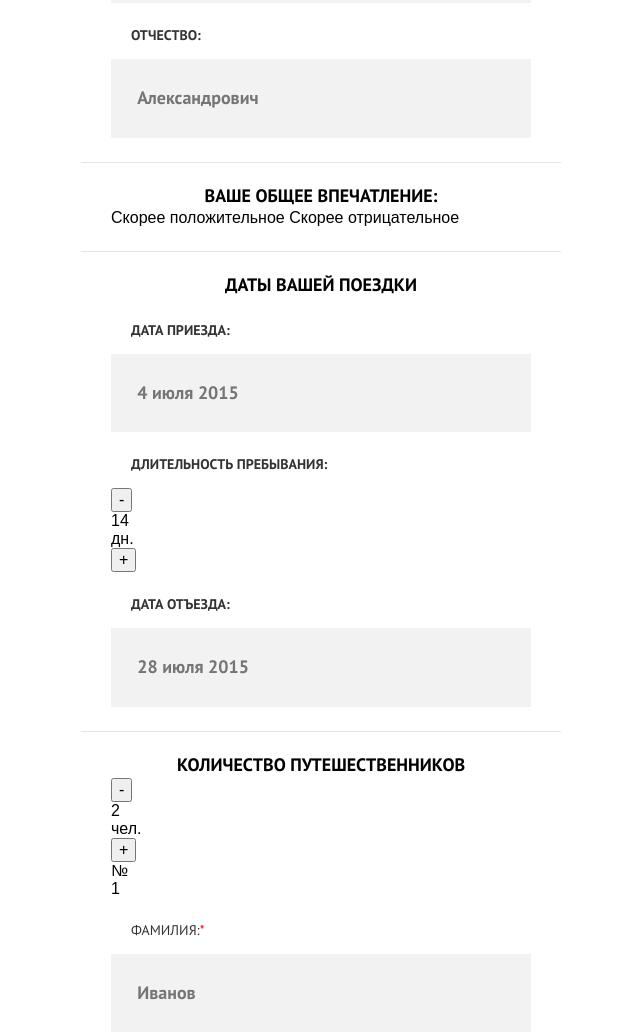
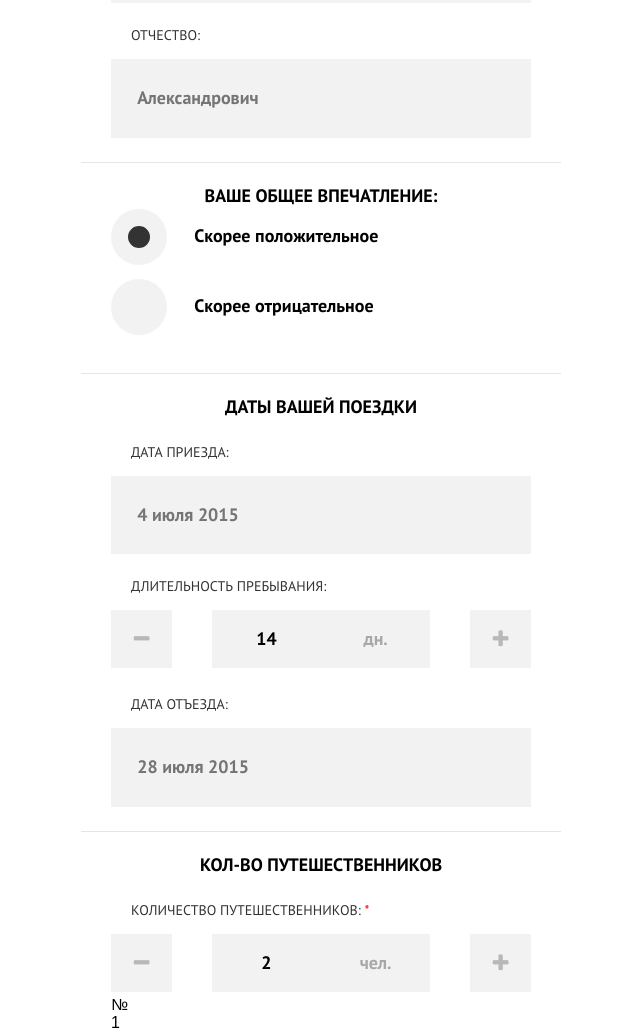
Before and after one commit to True-Evzheniy/92049-sedona, a website: page form.html in a window 1280 px wide. Shown: the part 1093-2128 px from the top of the page, without its empty margins (319-959 px from the left). Drawn offline with nearby package versions, Linux system fonts and the light colour scheme; files that its build step writes are made by us from their sources.

Commit message:
add checked

```diff
--- a/form.html
+++ b/form.html
@@ -42,49 +42,50 @@
 
 			<div class="hotel-form__item">
 				<h1 class="hotel-form__title">Представьтесь, пожалуйста:</h1>
-				<h2 class="hotel-form__label hotel-form__label--req">Фамилия:</h2>
+				<label class="hotel-form__label hotel-form__label--req">Фамилия:</label>
 				<input class="hotel-form__input" type="text" required placeholder="Иванов">
-				<h2 class="hotel-form__label hotel-form__label--req">Имя:</h2>
+				<label class="hotel-form__label hotel-form__label--req">Имя:</label>
 				<input class="hotel-form__input" type="text" required placeholder="Пётр">
-				<h2 class="hotel-form__label">Отчество:</h2>
+				<label class="hotel-form__label">Отчество:</label>
 				<input class="hotel-form__input" type="text" placeholder="Александрович">
 			</div>
 
 			<div class="hotel-form__item">
 				<h1 class="hotel-form__title">Ваше общее впечатление:</h2>
-				<input type="radio" id="positive" name="impress" hidden>
-				<label class="inpress-form__label" for="#positive">Скорее положительное</label>
+				<input type="radio" id="positive" name="impress"  checked hidden>
+				<label class="hotel-form__radio" for="positive">Скорее положительное</label>
 				<input type="radio" id="negative" name="impress" hidden>
-				<label class="inpress-form__label" for="#negative">Скорее отрицательное</label>
+				<label class="hotel-form__radio" for="negative">Скорее отрицательное</label>
 			</div>
 
 			<div class="hotel-form__item">
 				<h1 class="hotel-form__title">Даты вашей поездки</h2>
-				<h2 class="hotel-form__label">Дата приезда:</h2>
+				<label class="hotel-form__label">Дата приезда:</label>
 				<input class="hotel-form__input" type="text" placeholder="4 июля 2015" required>
-				<h2 class="hotel-form__label">Длительность пребывания:</h2>
-				<div class="counter__panel">
-					<button class="counter__btn">-</button>
-					<div class="counter__display">
-						<div class="counter__left">14</div>
-						<div class="counter__right">дн.</div>
-					</div>
-					<button class="date-form__btn">+</button>
+				<label class="hotel-form__label">Длительность пребывания:</label>
+				<div class="counter">
+					<button class="counter__btn icon-minus"></button>
+						<div class="counter__display">
+							<input type="text" class="counter__input" value="14">
+							<div class="counter__right">дн.</div>
+						</div>
+					<button class="counter__btn icon-plus"></button>
 				</div>
-				<h2 class="hotel-form__label">Дата отъезда:</h2>
+				<label class="hotel-form__label">Дата отъезда:</label>
 				<input class="hotel-form__input" type="text" placeholder="28 июля 2015" required>
 			</div>
 
 			<div class="hotel-form__item">
-				<h1 class="hotel-form__title">Количество путешественников</h1>
+				<h1 class="hotel-form__title">Кол-во путешественников</h1>
+				<label for="" class="hotel-form__label hotel-form__label--req">Количество путешественников:</label>
 				<div class="trevelerss__counter-wrap">
-					<div class="counter__panel">
-						<button class="counter__btn">-</button>
+					<div class="counter">
+						<button class="counter__btn icon-minus"></button>
 						<div class="counter__display">
-							<div class="counter__left">2</div>
+							<input type="text" class="counter__input" value="2">
 							<div class="counter__right">чел.</div>
 						</div>
-						<button class="trevelerss__btn">+</button>
+						<button class="counter__btn icon-plus"></button>
 					</div>
 				</div>
 
@@ -121,13 +122,13 @@
 			<div class="hotel-form__item">
 				<h1 class="hotel-form__title">Посещенные достопримечательности:</h1>
 				<input id="devil" type="checkbox" name="showplace" checked hidden>
-				<label for="devil" class="showplace__label">Мост дьявола</label>
+				<label for="devil" class="hotel-form__checkbox">Мост дьявола</label>
 				<input id="slidepark" type="checkbox" name="showplace" hidden>
-				<label for="slidepark" class="showplace__label">Слайд-парк</label>
+				<label for="slidepark" class="hotel-form__checkbox">Слайд-парк</label>
 				<input id="mountainbell" type="checkbox" name="showplace" checked hidden>
-				<label for="mountainbell" class="showplace__label">Гора-колокол</label>
+				<label for="mountainbell" class="hotel-form__checkbox">Гора-колокол</label>
 				<input id="redrock" type="checkbox" name="showplace" checked hidden>
-				<label for="redrock" class="showplace__label">Красные скалы</label>
+				<label for="redrock" class="hotel-form__checkbox">Красные скалы</label>
 			</div>
 
 			<div class="hotel-form__item">
--- /dev/null
+++ b/sass/blocks/counter.scss
@@ -0,0 +1,54 @@
+.counter{
+	text-align: center;
+	&__btn{
+		float: left;
+		padding: 0;
+		width: 61px;
+		height: 58px;
+		border: none;
+		outline: none;
+		border-radius:0;
+		background-color: $gray-lighten;
+		@include fonter(20px, 26px);
+		font-weight: bold;
+		color: $gray-trans;
+
+		&:last-child{
+			float:right;
+		}
+	}
+
+
+	&__display{
+		display: inline-block;
+		margin: 0 auto;
+		width: 52%;
+		height: 58px;
+		background-color: $gray-lighten;
+
+	}
+
+	&__input{
+		display: block;
+		float: left;
+		box-sizing: border-box;
+		width: 50%;
+		margin:0;
+		padding: 16px 20px;
+		border: none;
+		outline: none;
+		@include fonter(18px, 26px);
+		font-weight: bold;
+		text-align: center;
+		background-color: transparent;
+	}
+
+	&__right{
+		float: right;
+		width: 50%;
+		padding:16px 0;
+		@include fonter(18px, 26px);
+		font-weight: bold;
+		opacity: 0.3;
+	}
+}
--- a/sass/pages/form.scss
+++ b/sass/pages/form.scss
@@ -72,7 +72,7 @@
 		color: $gray-base;
 
 		&--req:after{
-			content: '*';
+			content: ' *';
 			color: $red;
 		}
 	}
@@ -88,6 +88,59 @@
 		@include prefixes(box-sizing, border-box);
 	}
 
+	&__radio{
+		display: inline-block;
+		padding-bottom: 14px;
+		width: 100%;
+		vertical-align: middle;
+		@include fonter(18px,26px);
+		font-weight: bold;
+		color: #000;
 
 
+		&:before{
+			content: '';
+			display: inline-block;
+			margin-right: 6.5%;
+			width: 22px;
+			height: 22px;
+			border:17px solid $gray-lighten;
+			border-radius: 50%;
+			vertical-align: middle;
+			background-color: $gray-lighten;
+		}
+	}
+
+		&__checkbox{
+		display: inline-block;
+		padding-bottom: 14px;
+		width: 100%;
+		vertical-align: middle;
+		@include fonter(18px,26px);
+		font-weight: bold;
+		color: #000;
+
+
+		&:before{
+			content: '';
+			display: inline-block;
+			margin-right: 6.5%;
+			width: 56px;
+			height: 56px;
+			border-radius: 3px;
+			vertical-align: middle;
+			background-color: $gray-lighten;
+		}
+	}
 }
+
+
+input[type="radio"]:checked + label:before{
+	background-color: $gray-base;
+}
+
+input[type="checkbox"]:checked + label:before{
+	background-image: url("../img/checkbox.png");
+	background-position: center;
+	background-repeat: no-repeat;
+}
--- a/sass/style.scss
+++ b/sass/style.scss
@@ -7,3 +7,4 @@
 @import './layout/container';
 @import './pages/index';
 @import './pages/form';
+@import './blocks/counter'
--- a/sass/variables.scss
+++ b/sass/variables.scss
@@ -3,4 +3,5 @@ $blue-base: #81b3d2;
 $gray-base: #333333;
 $gray-lighter: #e5e5e5;
 $gray-lighten: #f2f2f2;
+$gray-trans:#b8b8b8;
 $red: #ff0000;
```
Also changed, not shown: img/checkbox.png (added).
